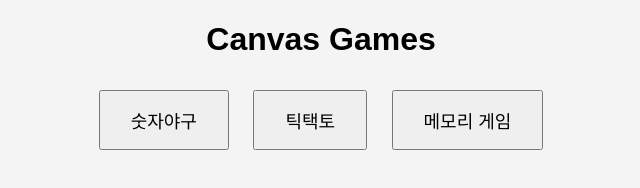
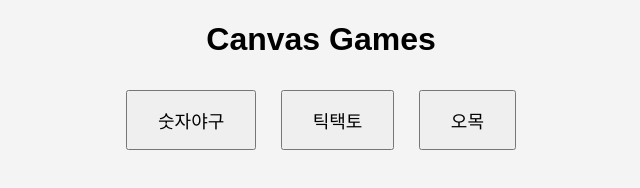
Before and after one commit to kanghyejong1001/2024-Winter-Semester-DS_Class-Homepage, a plain HTML site: page index.html in a window 1280 px wide. Shown: the whole page, without its empty margins (319-959 px from the left). Drawn offline with Linux system fonts and the light colour scheme.

Commit message:
Update index.html
메모리 게임에서 오목으로 변경

```diff
--- a/index.html
+++ b/index.html
@@ -22,7 +22,7 @@
     <div class="game-buttons">
         <button onclick="location.href='number_baseball.html'">숫자야구</button>
         <button onclick="location.href='tic_tac_toe.html'">틱택토</button>
-        <button onclick="location.href='memory_game.html'">메모리 게임</button>
+        <button onclick="location.href='omok.html'">오목</button>
     </div>
 </body>
 </html>
```
